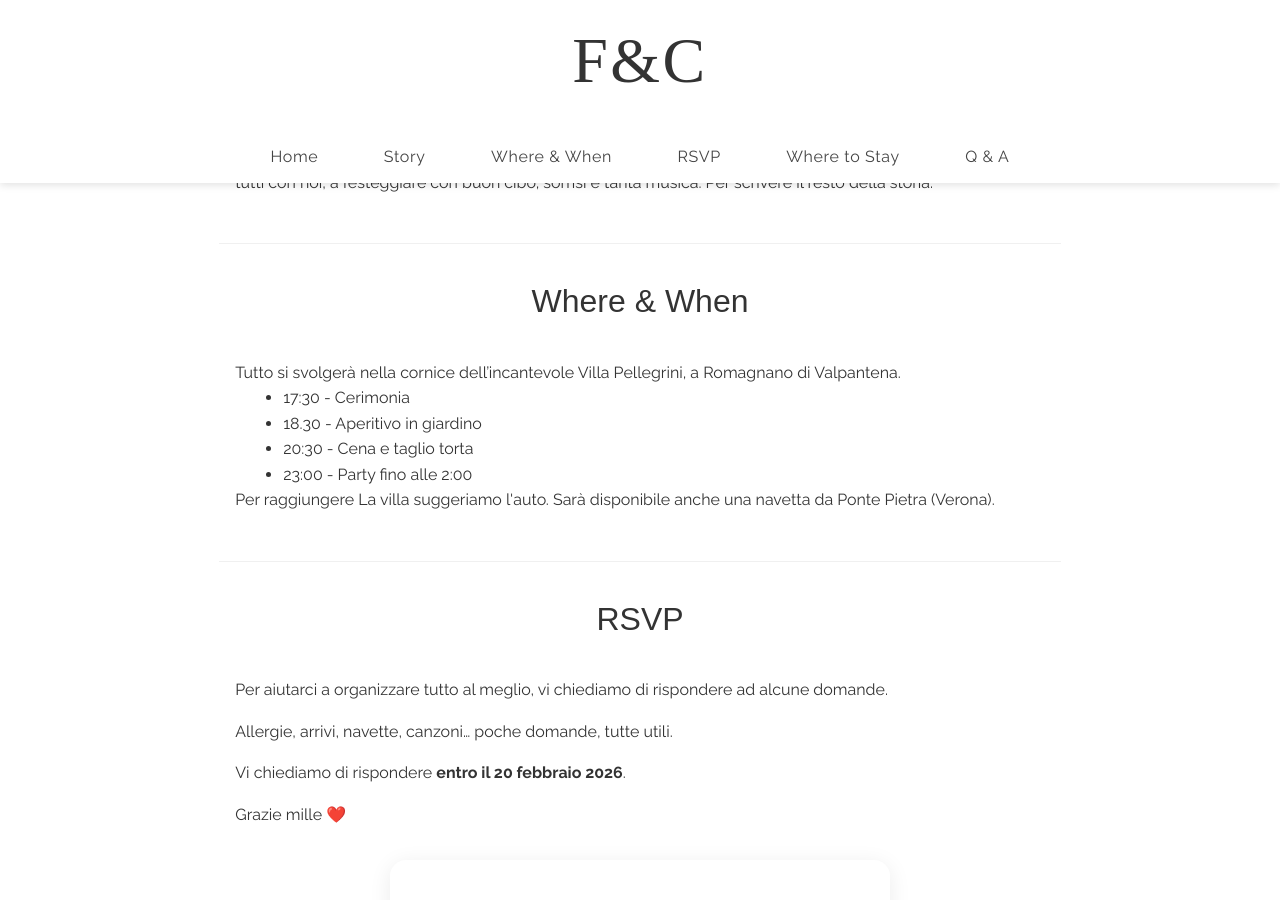
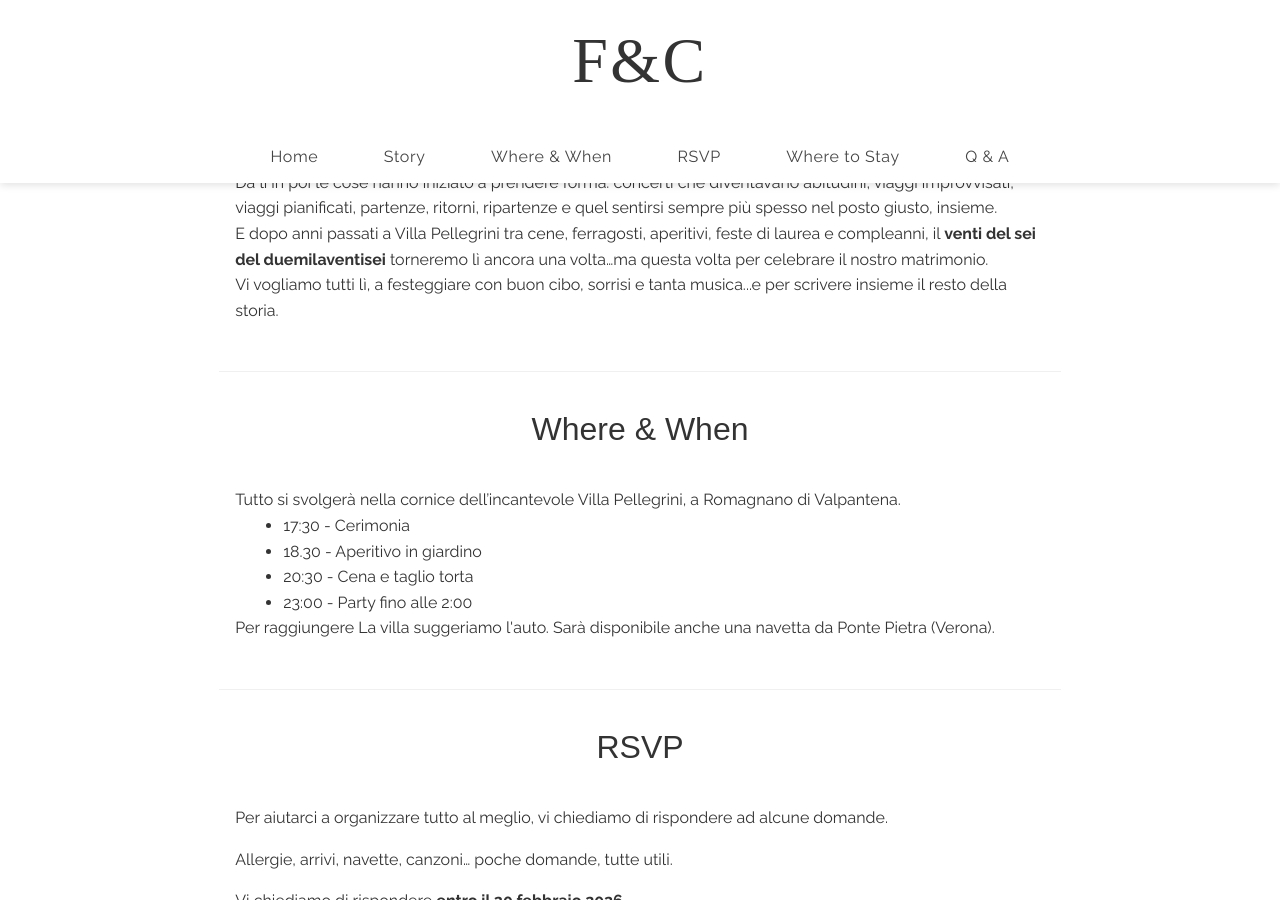
Before and after one commit to fabiolucidi/fabioecarlotta.github.io, a Jekyll site: the page built from it/index.md, in a window 1280 px wide and 900 px high, scrolled down 3313 px. Built offline with Jekyll 4.4.1, drawn with Linux system fonts in a browser that asks for light colours; nearby versions of some CDN libraries; some web fonts are replaced.

Commit message:
Story page: Italian version

```diff
--- a/_includes/it/story.html
+++ b/_includes/it/story.html
@@ -35,7 +35,20 @@
 
     <!-- Placeholder Text -->
     <div class="default-text">
-        <p>Dicono che ci siamo incontrati nel 2000 o forse nel 2001, 2002...Non importa: nessuno dei due se lo ricorda davvero.
-            Poi, un giorno, a Milano...Fast forward: il venti del sei del duemilaventisei — dopo anni di cene, ferragosti, aperitivi, feste di laurea e compleanni in sequenza — Villa Pellegrini ci vedrà sposarci! E vi vogliamo tutti con noi, a festeggiare con buon cibo, sorrisi e tanta musica. Per scrivere il resto della storia.</p>
+        <p>
+            Dicono che ci siamo incontrati la prima volta nel 2000. O forse era 2001 o il 2002!
+        </p>
+        <p>
+            Non importa, nessuno dei due se lo ricorda davvero: quel che conta è che vent’anni dopo, a Milano è cambiato tutto.
+        </p>
+        <p>
+            Da lì in poi le cose hanno iniziato a prendere forma: concerti che diventavano abitudini, viaggi improvvisati, viaggi pianificati, partenze, ritorni, ripartenze e quel sentirsi sempre più spesso nel posto giusto, insieme.
+        </p>
+        <p>
+            E dopo anni passati a Villa Pellegrini tra cene, ferragosti, aperitivi, feste di laurea e compleanni, il <b>venti del sei del duemilaventisei</b> torneremo lì ancora una volta…ma questa volta per celebrare il nostro matrimonio.
+        </p>
+        <p>
+            Vi vogliamo tutti lì, a festeggiare con buon cibo, sorrisi e tanta musica...e per scrivere insieme il resto della storia.
+        </p>
     </div>
 </section>
```
